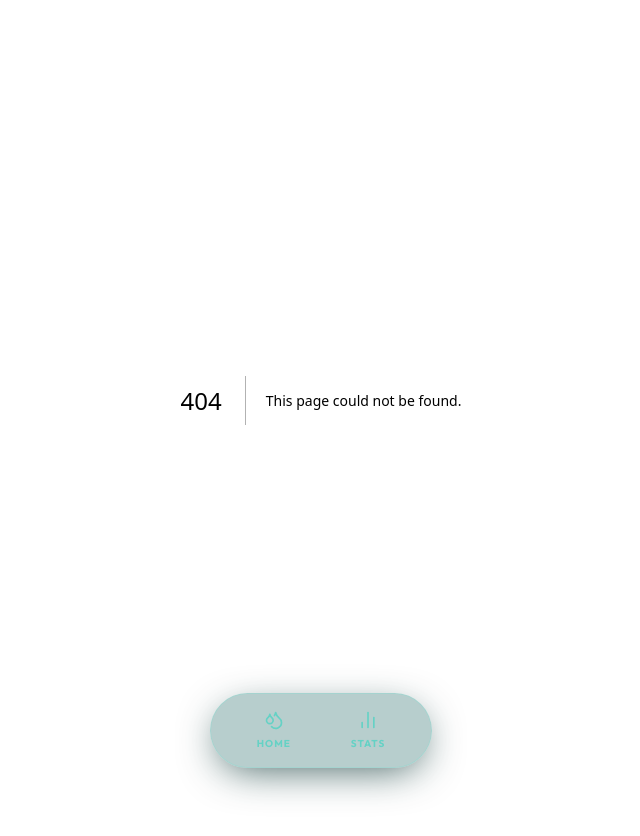
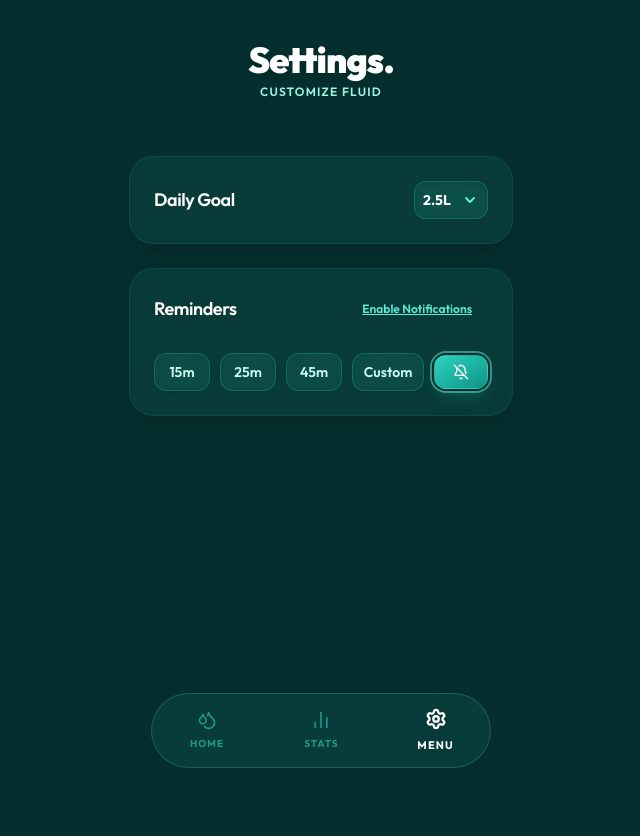
Before and after one commit to AntonJula/fluid-app, a Next.js app: page /settings in a window 1280 px wide. Before the commit this address had no page. Shown: the top 836 px of the page, without its empty margins (319-959 px from the left). Built offline with nearby package versions, Linux system fonts and the light colour scheme.

Commit message:
aproape tipla

```diff
--- a/src/app/page.tsx
+++ b/src/app/page.tsx
@@ -5,12 +5,10 @@ import { useHydration } from "@/hooks/useHydration";
 import { WaveBackground } from "@/components/WaveBackground";
 import { ProgressCard } from "@/components/ProgressCard";
 import { Button } from "@/components/ui/Button";
-import { ReminderSettings } from "@/components/ReminderSettings";
-import { GoalSettings } from "@/components/GoalSettings";
 import { RefreshCw } from "lucide-react";
 
 export default function Home() {
-  const { intake, animatedIntake, goal, setGoal, reminderInterval, addDrink, setReminderInterval, resetDaily, mounted } = useHydration();
+  const { intake, animatedIntake, goal, addDrink, resetDaily, mounted } = useHydration();
 
   if (!mounted) {
     // Render an empty calm placeholder during SSR to prevent hydration issues
@@ -18,15 +16,14 @@ export default function Home() {
   }
 
   const progressAttr = Math.min(1, Math.max(0, animatedIntake / goal));
-  const fillHeight = progressAttr * 100;
 
   return (
-    <main className="flex-1 flex flex-col items-center p-6 pb-32 pt-10 w-full max-w-md mx-auto relative min-h-[100dvh]">
+    <main className="flex flex-col items-center p-6 pb-24 pt-6 w-full max-w-md mx-auto relative h-[100dvh] overflow-hidden">
       <WaveBackground progress={progressAttr} />
 
-      <div className="w-full space-y-8 z-10 flex-1 flex flex-col">
+      <div className="w-full h-full z-10 flex flex-col justify-between max-h-[85vh]">
 
-        <header className="relative w-full text-center mt-2 mb-8 z-20">
+        <header className="relative w-full text-center mt-2 z-20 shrink-0">
           <div className="absolute right-0 top-0 z-50">
             <Button
               type="button"
@@ -39,7 +36,7 @@ export default function Home() {
               <RefreshCw className="w-5 h-5" strokeWidth={2.5} />
             </Button>
           </div>
-          <h1 className="text-4xl font-black tracking-tight text-white drop-shadow-md">
+          <h1 className="text-6xl font-black tracking-tighter text-white drop-shadow-md">
             Fluid.
           </h1>
           <p className="text-xs font-semibold mt-1 tracking-widest text-water-200 uppercase">
@@ -47,9 +44,11 @@ export default function Home() {
           </p>
         </header>
 
-        <ProgressCard intake={intake} goal={goal} />
+        <div className="flex-1 flex flex-col justify-center items-center w-full min-h-0">
+          <ProgressCard intake={intake} goal={goal} />
+        </div>
 
-        <div className="flex flex-col gap-5 items-center w-full">
+        <div className="flex flex-col gap-5 items-center w-full shrink-0">
           <div className="flex gap-4 justify-center w-full">
             <Button variant="secondary" onClick={() => addDrink(100)} className="flex-1 rounded-2xl py-3.5 shadow-sm">
               <span className="flex flex-col items-center leading-tight gap-0.5">
@@ -79,13 +78,10 @@ export default function Home() {
           >
             <div className="absolute inset-0 bg-white/20 translate-y-full group-hover:translate-y-0 transition-transform duration-300 ease-out" />
             <span className="relative z-10 flex items-center justify-center gap-2 font-bold tracking-wide">
-               + Add Drink
+               + Add 250ml
             </span>
           </Button>
         </div>
-
-        <GoalSettings goal={goal} setGoal={setGoal} />
-        <ReminderSettings interval={reminderInterval} setInterval={setReminderInterval} />
       </div>
     </main>
   );
--- /dev/null
+++ b/src/app/settings/page.tsx
@@ -0,0 +1,33 @@
+"use client";
+
+import React from "react";
+import { useHydration } from "@/hooks/useHydration";
+import { GoalSettings } from "@/components/GoalSettings";
+import { ReminderSettings } from "@/components/ReminderSettings";
+
+export default function SettingsPage() {
+  const { goal, setGoal, reminderInterval, setReminderInterval, quietHours, setQuietHours, mounted } = useHydration();
+
+  if (!mounted) {
+    return <main className="min-h-screen bg-background" />;
+  }
+
+  return (
+    <main className="flex-1 flex flex-col items-center p-6 w-full max-w-md mx-auto min-h-[100dvh]">
+      <header className="w-full text-center mt-4 mb-8">
+        <h1 className="text-4xl font-black tracking-tight text-white drop-shadow-md">Settings.</h1>
+        <p className="text-xs font-semibold mt-1 tracking-widest text-water-200 uppercase mb-6">Customize Fluid</p>
+      </header>
+
+      <div className="w-full space-y-6 flex-1">
+        <GoalSettings goal={goal} setGoal={setGoal} />
+        <ReminderSettings
+          interval={reminderInterval}
+          setInterval={setReminderInterval}
+          quietHours={quietHours}
+          setQuietHours={setQuietHours}
+        />
+      </div>
+    </main>
+  );
+}
--- a/src/components/BottomNav.tsx
+++ b/src/components/BottomNav.tsx
@@ -2,14 +2,14 @@
 
 import Link from "next/link";
 import { usePathname } from "next/navigation";
-import { Droplets, BarChart2 } from "lucide-react";
+import { Droplets, BarChart2, Settings } from "lucide-react";
 
 export function BottomNav() {
   const pathname = usePathname();
 
   return (
     <div className="fixed bottom-0 left-0 right-0 z-50 flex justify-center pb-safe w-full">
-      <nav className="flex items-center justify-center gap-12 px-10 py-2.5 mb-8 bg-water-800/30 backdrop-blur-2xl border border-water-300/20 rounded-full shadow-[0_10px_40px_-10px_rgba(4,47,46,0.8)] transition-all w-max mx-auto">
+      <nav className="flex items-center justify-between w-[92%] max-w-[340px] px-8 py-2.5 mb-8 bg-water-800/30 backdrop-blur-2xl border border-water-300/20 rounded-full shadow-[0_10px_40px_-10px_rgba(4,47,46,0.8)] transition-all mx-auto">
         <Link
           href="/"
           className={`flex flex-col items-center gap-1 p-1.5 transition-all duration-300 ease-out ${
@@ -29,6 +29,16 @@ export function BottomNav() {
           <BarChart2 className="w-5 h-5" strokeWidth={pathname === "/stats" ? 2.5 : 2} />
           <span className="text-[10px] font-bold tracking-widest uppercase mt-0.5">Stats</span>
         </Link>
+
+        <Link
+          href="/settings"
+          className={`flex flex-col items-center gap-1 p-1.5 transition-all duration-300 ease-out ${
+            pathname === "/settings" ? "text-white scale-110 drop-shadow-md" : "text-water-400/60 hover:text-water-200"
+          }`}
+        >
+          <Settings className="w-5 h-5" strokeWidth={pathname === "/settings" ? 2.5 : 2} />
+          <span className="text-[10px] font-bold tracking-widest uppercase mt-0.5">Menu</span>
+        </Link>
       </nav>
     </div>
   );
--- a/src/components/ProgressCard.tsx
+++ b/src/components/ProgressCard.tsx
@@ -32,13 +32,6 @@ export function ProgressCard({ intake, goal }: ProgressCardProps) {
         )}
       </div>
 
-      {/* Linear Progress Bar */}
-      <div className="w-full h-4 bg-water-100 rounded-full overflow-hidden shadow-inner">
-        <div
-          className="h-full bg-water-500 rounded-full transition-all duration-700 ease-out shadow-sm"
-          style={{ width: `${percentage}%` }}
-        />
-      </div>
     </Card>
   );
 }
--- a/src/components/ReminderSettings.tsx
+++ b/src/components/ReminderSettings.tsx
@@ -9,10 +9,12 @@ import { BellOff } from "lucide-react";
 interface ReminderSettingsProps {
   interval: number;
   setInterval: (min: number) => void;
+  quietHours: { start: string; end: string };
+  setQuietHours: (start: string, end: string) => void;
 }
 
-export function ReminderSettings({ interval, setInterval }: ReminderSettingsProps) {
-  const { permission, requestPermission } = useNotifications(interval);
+export function ReminderSettings({ interval, setInterval, quietHours, setQuietHours }: ReminderSettingsProps) {
+  const { permission, requestPermission } = useNotifications(interval, quietHours);
   const intervals = [15, 25, 45];
 
   const [isCustom, setIsCustom] = React.useState(false);
@@ -71,13 +73,34 @@ export function ReminderSettings({ interval, setInterval }: ReminderSettingsProp
         <Button
           variant={interval === 0 ? "primary" : "secondary"}
           size="sm"
-          className={`flex-[0.5] min-w-[3rem] rounded-xl transition-opacity ${interval === 0 ? 'ring-2 ring-water-300/50 ring-offset-2 ring-offset-background' : 'opacity-80 hover:opacity-100'}`}
+          className={`flex-1 min-w-[3rem] rounded-xl transition-opacity ${interval === 0 ? 'ring-2 ring-water-300/50 ring-offset-2 ring-offset-background' : 'opacity-80 hover:opacity-100'}`}
           onClick={() => { setInterval(0); setIsCustom(false); }}
           title="Turn Off Reminders"
         >
           <BellOff className={`w-4 h-4 ${interval === 0 ? "text-white" : "text-water-400"}`} />
         </Button>
       </div>
+
+      {interval > 0 && (
+        <div className="pt-2">
+          <p className="text-xs font-bold text-water-400 uppercase tracking-widest mb-3">Do Not Disturb</p>
+          <div className="flex items-center gap-3">
+            <input
+              type="time"
+              value={quietHours.start}
+              onChange={(e) => setQuietHours(e.target.value, quietHours.end)}
+              className="flex-1 bg-water-800/50 p-2.5 text-sm text-center border rounded-xl outline-none font-bold text-white border-water-500/30 focus:border-water-300 transition-all shadow-inner"
+            />
+            <span className="text-water-300/50 font-bold text-xs uppercase tracking-widest">To</span>
+            <input
+              type="time"
+              value={quietHours.end}
+              onChange={(e) => setQuietHours(quietHours.start, e.target.value)}
+              className="flex-1 bg-water-800/50 p-2.5 text-sm text-center border rounded-xl outline-none font-bold text-white border-water-500/30 focus:border-water-300 transition-all shadow-inner"
+            />
+          </div>
+        </div>
+      )}
     </Card>
   );
 }
--- a/src/components/WaveBackground.tsx
+++ b/src/components/WaveBackground.tsx
@@ -15,7 +15,7 @@ export function WaveBackground({ progress = 0.5 }: WaveBackgroundProps) {
 
   if (!mounted) return null;
 
-  // Map progress (0-1) to vertical position (100% to 0%)
+  // Map progress (0-1) to an 100% max height so waves naturally disappear beyond the screen at 100%
   const fillHeight = Math.max(0, Math.min(100, progress * 100));
   const topOffset = `${100 - fillHeight}%`;
 
@@ -44,14 +44,14 @@ export function WaveBackground({ progress = 0.5 }: WaveBackgroundProps) {
           <path fill="currentColor" d="M0,25 C150,50 350,0 600,25 C750,50 950,0 1200,25 L1200,120 L0,120 Z" />
         </svg>
 
-        {/* Middle Wave (Medium tightness) */}
+        {/* Middle Wave (Medium tightness, wide sweeps peaking inversely) */}
         <svg
           className="absolute top-0 w-full h-full text-water-800 animate-[wave_16s_linear_infinite_reverse]"
           viewBox="0 0 1200 120"
           preserveAspectRatio="none"
           xmlns="http://www.w3.org/2000/svg"
         >
-          <path fill="currentColor" d="M0,45 C75,70 175,20 300,45 C375,70 475,20 600,45 C675,70 775,20 900,45 C975,70 1075,20 1200,45 L1200,120 L0,120 Z" />
+          <path fill="currentColor" d="M0,40 C150,10 350,70 600,40 C750,10 950,70 1200,40 L1200,120 L0,120 Z" />
         </svg>
 
         {/* Front Wave (Highest base line to prevent dipping too low) */}
--- a/src/hooks/useHydration.ts
+++ b/src/hooks/useHydration.ts
@@ -13,6 +13,7 @@ export interface HydrationState {
   goal: number;
   streak: number;
   reminderInterval: number; // 0 means off
+  quietHours: { start: string; end: string };
   lastUpdated: string; // ISO date string without time to check for a new day
   history: HydrationHistoryItem[];
 }
@@ -25,6 +26,7 @@ export function useHydration() {
     goal: DEFAULT_GOAL,
     streak: 0,
     reminderInterval: 0,
+    quietHours: { start: "22:00", end: "07:00" },
     lastUpdated: new Date().toISOString().split("T")[0],
     history: [],
   });
@@ -49,6 +51,7 @@ export function useHydration() {
           goal: parsed.goal ?? DEFAULT_GOAL,
           streak: parsed.streak ?? 0,
           reminderInterval: parsed.reminderInterval ?? 0,
+          quietHours: parsed.quietHours ?? { start: "22:00", end: "07:00" },
           lastUpdated: parsed.lastUpdated ?? today,
           history: parsed.history ?? [],
         };
@@ -156,12 +159,20 @@ export function useHydration() {
     }));
   };
 
+  const setQuietHours = (start: string, end: string) => {
+    setState((prev: HydrationState) => ({
+      ...prev,
+      quietHours: { start, end },
+    }));
+  };
+
   return {
     ...state,
     animatedIntake, // New exposed tracking property
     addDrink,
     setGoal,
     setReminderInterval,
+    setQuietHours,
     resetDaily,
     mounted,
   };
--- a/src/hooks/useNotifications.ts
+++ b/src/hooks/useNotifications.ts
@@ -9,7 +9,7 @@ const MESSAGES = [
   "Keep the streak going, drink water!"
 ];
 
-export function useNotifications(intervalMinutes: number) {
+export function useNotifications(intervalMinutes: number, quietHours: { start: string; end: string } = { start: "22:00", end: "07:00" }) {
   const [permission, setPermission] = useState<NotificationPermission>("default");
   const timerRef = useRef<NodeJS.Timeout | null>(null);
 
@@ -41,6 +41,25 @@ export function useNotifications(intervalMinutes: number) {
 
       // Set new interval
       timerRef.current = setInterval(() => {
+        // Check Quiet Hours
+        const now = new Date();
+        const currentMins = now.getHours() * 60 + now.getMinutes();
+
+        const [startH, startM] = quietHours.start.split(":").map(Number);
+        const [endH, endM] = quietHours.end.split(":").map(Number);
+        const startMins = startH * 60 + startM;
+        const endMins = endH * 60 + endM;
+
+        let isQuietHour = false;
+        if (startMins <= endMins) {
+          isQuietHour = currentMins >= startMins && currentMins < endMins;
+        } else {
+          // Crosses midnight (e.g. 22:00 -> 07:00)
+          isQuietHour = currentMins >= startMins || currentMins < endMins;
+        }
+
+        if (isQuietHour) return; // Do not notify
+
         const msg = MESSAGES[Math.floor(Math.random() * MESSAGES.length)];
         new Notification("Fluid", {
           body: msg,
```
Also changed, not shown: src/app/icon.svg (added).
